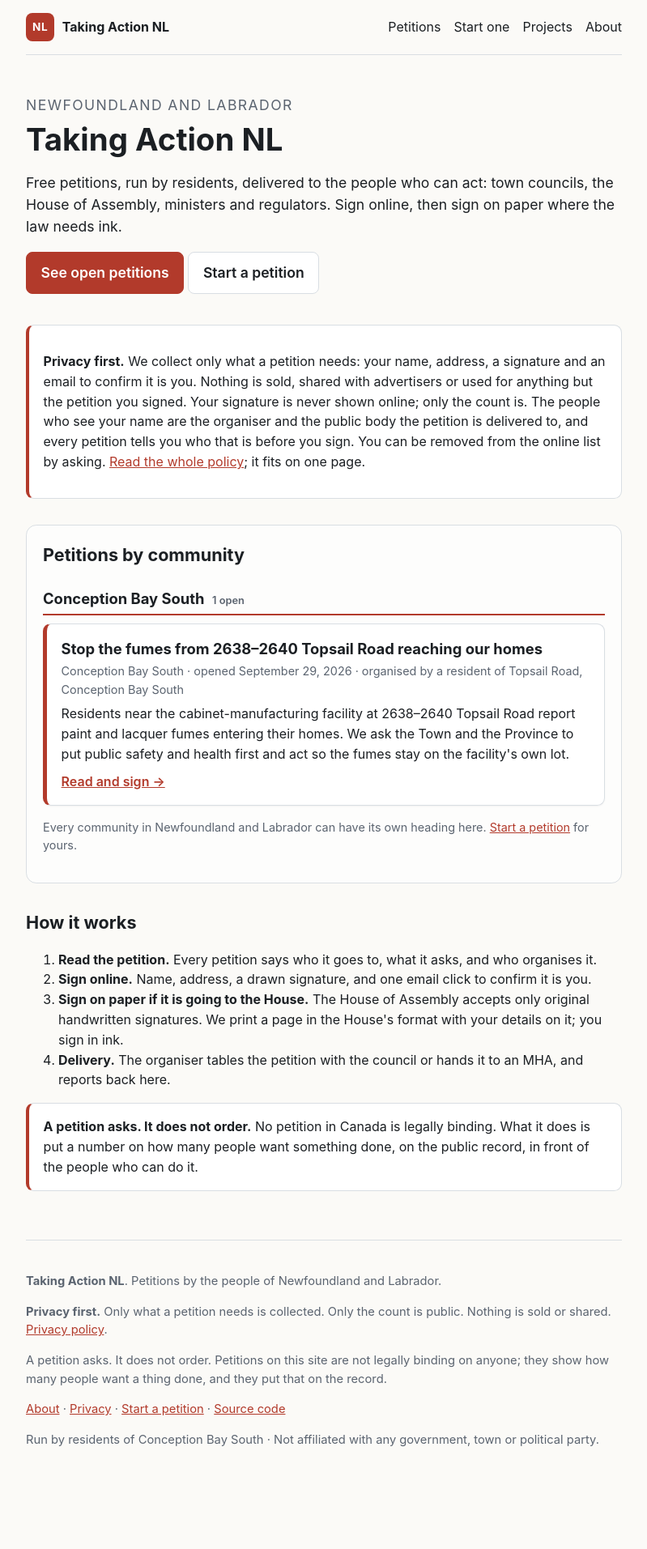
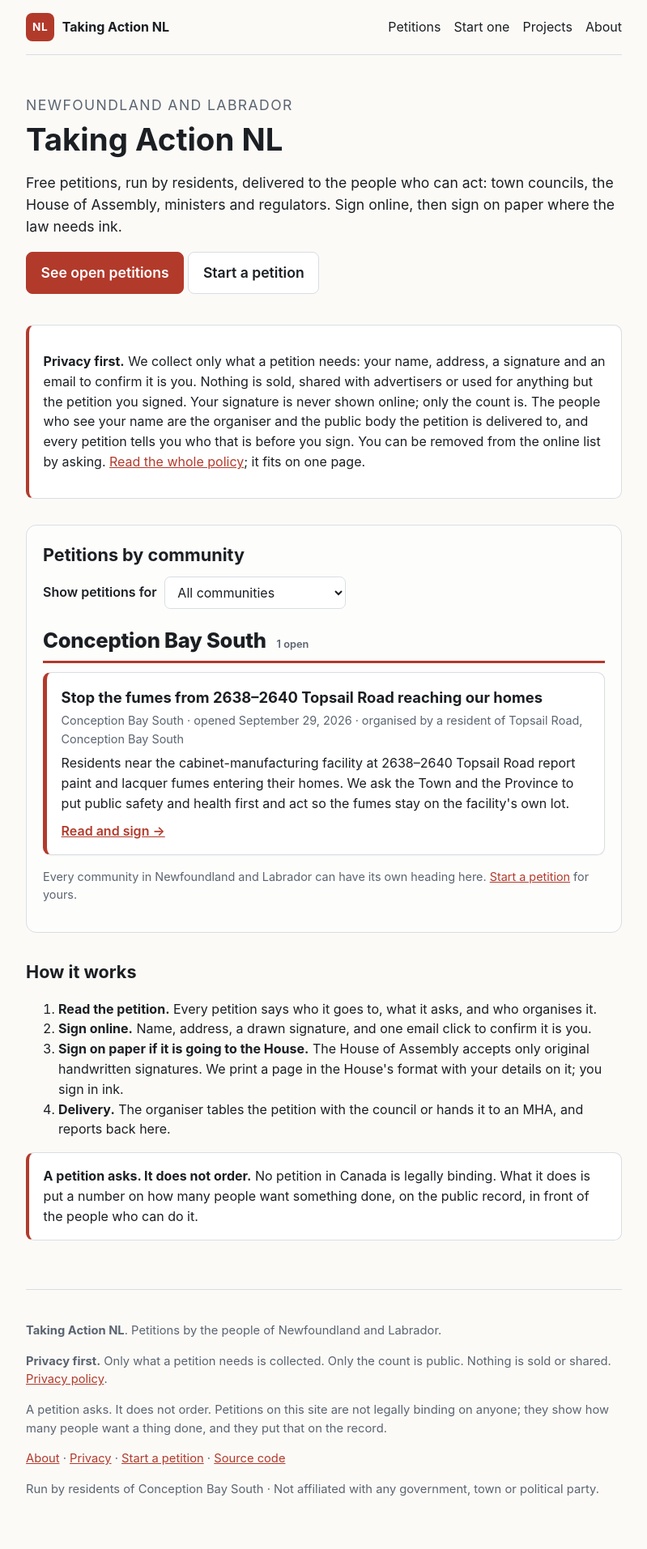
Before and after one commit to MichaelOrSd/taking-action-nl, a Jekyll site: the page built from index.md, in a window 1280 px wide. Shown: the whole page at 81% size, without its empty margins (240-1039 px from the left). Built offline with Jekyll 4.4.1, drawn with Linux system fonts in a browser that asks for light colours; before the commit the page ends 1852 px from its top, so only the background shows below that.

Commit message:
Home: big community headings and an area selector that filters petitions
Co-Authored-By: Claude Fable 5.1 <noreply@anthropic.com>

```diff
--- a/assets/css/site.css
+++ b/assets/css/site.css
@@ -55,9 +55,11 @@ label.req::after { content: " *"; color: var(--accent); font-weight: 700; } .req
 .petition-list li .go { display: block; margin-top: .6rem; font-weight: 600; }
 #petitions { margin-top: 2rem; padding: 1.25rem; border: 1px solid var(--line); border-radius: .8rem; background: color-mix(in srgb, var(--card) 60%, var(--bg)); }
 #petitions h2:first-child { margin-top: 0; }
-.area-title { display: flex; align-items: baseline; gap: .6rem; margin: 1.4rem 0 .6rem; padding-bottom: .3rem; border-bottom: 2px solid var(--accent); font-size: 1.15rem; }
-.area-count { font-size: .8rem; font-weight: 600; color: var(--muted); }
-.area-nav { color: var(--muted); font-size: .95rem; margin: 0 0 .5rem; } .area-nav a { color: var(--accent); }
+.area { margin-top: 1.2rem; }
+.area-title { display: flex; align-items: baseline; gap: .8rem; margin: 0 0 .7rem; padding-bottom: .35rem; border-bottom: 3px solid var(--accent); font-size: 1.6rem; font-weight: 800; letter-spacing: -.01em; }
+.area-count { font-size: .8rem; font-weight: 600; color: var(--muted); letter-spacing: 0; }
+.area-pick { display: flex; align-items: center; gap: .6rem; flex-wrap: wrap; margin: .2rem 0 .4rem; }
+.area-pick label { font-weight: 600; } .area-pick select { padding: .5rem .7rem; border: 1px solid var(--line); border-radius: .45rem; background: var(--card); color: var(--ink); font: inherit; min-width: 14rem; }
 .area-note { margin-top: 1rem; font-size: .9rem; }
 .signers { margin-top: 2rem; }
 .signer-list { list-style: none; padding: 0; margin: .5rem 0 0; display: grid; grid-template-columns: repeat(auto-fill, minmax(15rem, 1fr)); gap: .5rem; }
--- a/index.md
+++ b/index.md
@@ -17,13 +17,16 @@ permalink: /
   <h2>Petitions by community</h2>
   {% assign open = site.petitions | where: "status", "open" | sort: "community" %}
   {% assign groups = open | group_by: "community" | sort: "name" %}
-  {% if groups.size > 1 %}
-  <p class="area-nav">Jump to:
-    {% for g in groups %}<a href="#area-{{ g.name | slugify }}">{{ g.name }}</a>{% unless forloop.last %} · {% endunless %}{% endfor %}
-  </p>
-  {% endif %}
+  <div class="area-pick">
+    <label for="area-select">Show petitions for</label>
+    <select id="area-select">
+      <option value="">All communities</option>
+      {% for g in groups %}<option value="{{ g.name | slugify }}">{{ g.name }}</option>{% endfor %}
+    </select>
+  </div>
   {% for g in groups %}
-  <h3 class="area-title" id="area-{{ g.name | slugify }}">{{ g.name }} <span class="area-count">{{ g.items.size }} open</span></h3>
+  <div class="area" id="area-{{ g.name | slugify }}" data-area="{{ g.name | slugify }}">
+  <h3 class="area-title">{{ g.name }}<span class="area-count">{{ g.items.size }} open</span></h3>
   <ul class="petition-list">
   {% assign items = g.items | sort: "opened" | reverse %}
   {% for p in items %}
@@ -35,8 +38,10 @@ permalink: /
     </li>
   {% endfor %}
   </ul>
+  </div>
   {% endfor %}
   {% if open.size == 0 %}<p class="muted">No open petitions yet.</p>{% endif %}
+  <p class="muted area-empty" id="area-empty" hidden>No open petitions for that community yet. <a href="{{ '/start/' | relative_url }}">Start one</a>.</p>
 
   {% assign closed = site.petitions | where_exp: "p", "p.status != 'open'" | sort: "community" %}
   {% if closed.size > 0 %}
@@ -62,3 +67,22 @@ permalink: /
   </ol>
   <p class="note"><strong>A petition asks. It does not order.</strong> No petition in Canada is legally binding. What it does is put a number on how many people want something done, on the public record, in front of the people who can do it.</p>
 </section>
+
+<script>
+(function () {
+  const sel = document.getElementById('area-select');
+  if (!sel) return;
+  const areas = Array.from(document.querySelectorAll('#petitions .area'));
+  const empty = document.getElementById('area-empty');
+  function apply(v) {
+    let shown = 0;
+    areas.forEach(a => { const on = !v || a.dataset.area === v; a.hidden = !on; if (on) shown++; });
+    if (empty) empty.hidden = !(v && shown === 0);
+  }
+  let saved = '';
+  try { saved = localStorage.getItem('ta-area') || ''; } catch (e) {}
+  if (saved && !Array.from(sel.options).some(o => o.value === saved)) saved = '';
+  sel.value = saved; apply(saved);
+  sel.addEventListener('change', () => { try { localStorage.setItem('ta-area', sel.value); } catch (e) {} apply(sel.value); });
+})();
+</script>
```
